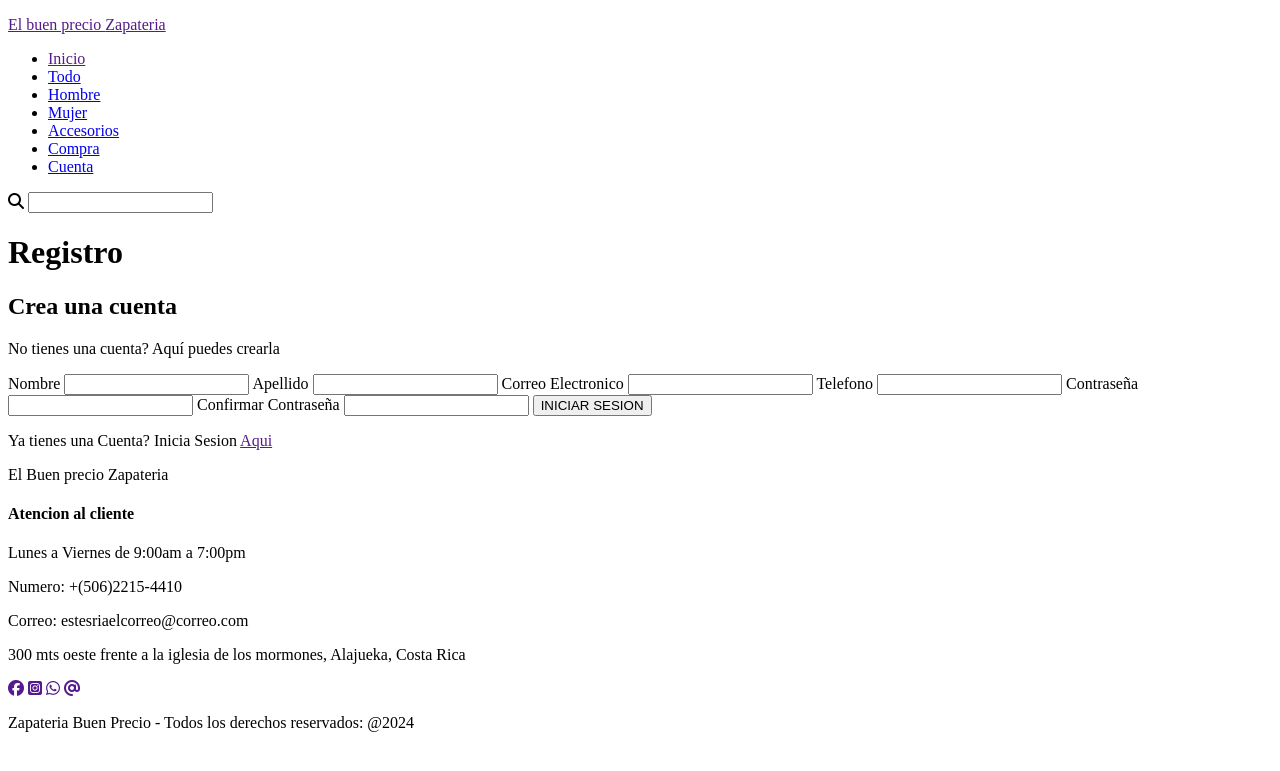
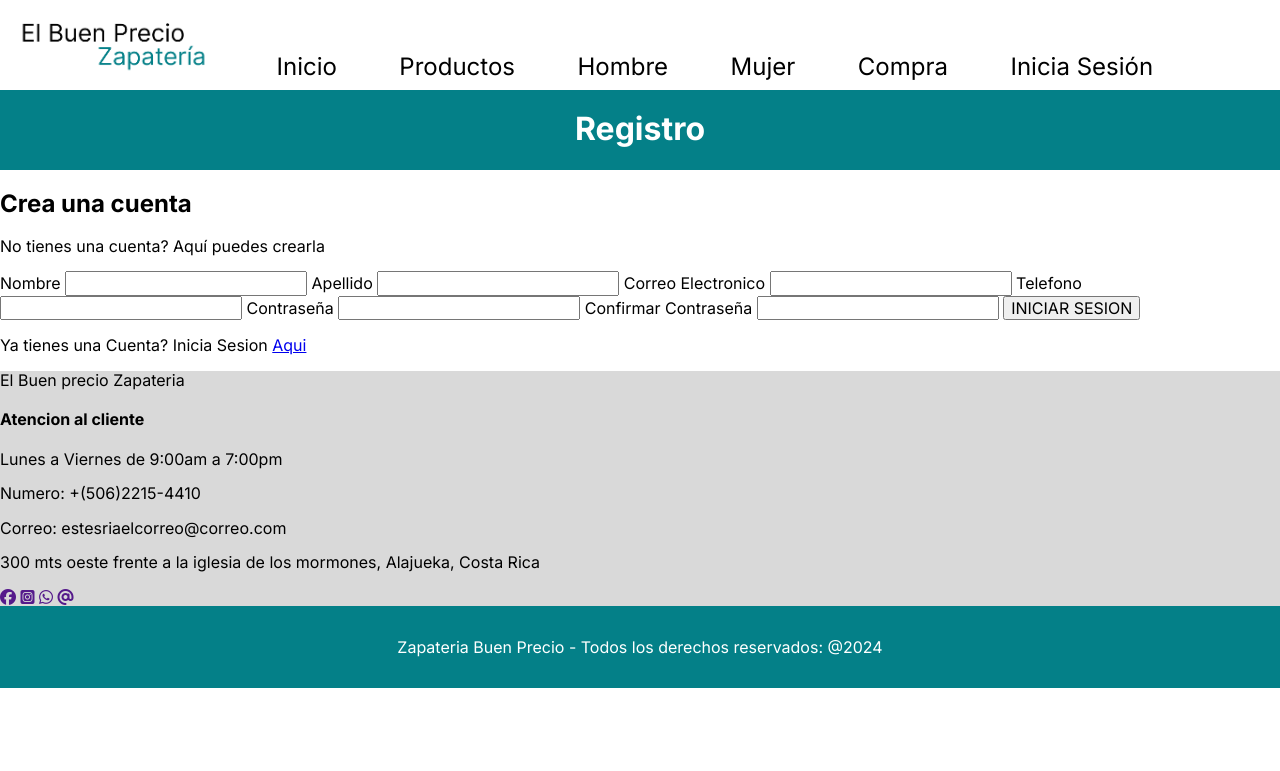
Before and after one commit to Danyy22-oi/Proyecto-Ambiente-web-cliente-servidor, a PHP site: page /registro.php in a window 1280 px wide. Shown: the top 771 px of the page. Run offline with PHP 8.4, Linux system fonts and the light colour scheme; some libraries are stand-ins or nearby versions.

Commit message:
Navbar y footer, CSS y normalize

```diff
--- a/css/styles.css
+++ b/css/styles.css
@@ -0,0 +1,105 @@
+* {
+    font-family: "Inter", sans-serif;
+    font-optical-sizing: auto;
+  }
+
+#menu {
+	background: #FFFF;
+	height: 80px;
+	border-radius: 0px;
+}
+#menu ul, #menu li {
+	margin: 0 auto;
+	padding: 0;
+	list-style: none
+}
+#menu ul {
+	width: 100%;
+	text-align: left;
+}
+#menu li {
+	display: inline-block;
+	position: relative;
+    margin-right: 30px;
+}
+#menu a {
+	display: block;
+	line-height: 80px;
+	padding: 0 14px;
+	text-decoration: none;
+	color: #000;
+	font-size: 24px;
+}
+
+#menu li a:hover {
+	color: #048088;
+}
+
+#menu input {
+	display: none;
+	margin: 0;
+	padding: 0;
+	height: 80px;
+	width: 100%;
+	opacity: 0;
+	cursor: pointer
+}
+#menu label {
+	display: none;
+	line-height: 80px;
+	text-align: left;
+	position: absolute;
+	left: 35px
+}
+#menu label:before {
+	font-size: 1.6em;
+	color: #FFFF;
+	content: "\2261";
+	margin-left: 20px;
+}
+
+.logo {
+    width: 200px;
+    height: auto;
+    margin-top: 10px;
+}
+
+.banner {
+    margin-top: 10px;
+    width: 100%;
+    height:auto;
+    background-color: #048088;
+    display: flex;
+    justify-content: center;
+    align-items: center;
+}
+
+.banner h1 {
+    color: white;
+    text-align: center;
+}
+
+@media screen and (max-width: 1150px) {
+    .banner {
+        margin-top: 90px;
+    }
+}
+
+@media screen and (max-width: 580px) {
+    .banner {
+        margin-top: 180px;
+    }
+}
+
+.footer{
+	width: 100%;
+	background-color: #048088;
+	text-align: center;
+	color:#FFFF;
+	padding: 1rem 0;
+}
+
+.subfooter{
+	width: 100%;
+	background-color: #D9D9D9;
+}
--- a/include/templates/footer.php
+++ b/include/templates/footer.php
@@ -1,5 +1,5 @@
 <footer>
-    <div>
+    <div class="subfooter">
         <p>El Buen precio <span>Zapateria</span></p>
         <h4>Atencion al cliente</h3>
             <p>Lunes a Viernes de 9:00am a 7:00pm</p>
@@ -13,7 +13,7 @@
                 <a href=""><i class="fa-solid fa-at"></i></a>
             </div>
     </div>
-    <div>
+    <div class="footer">
         <p>Zapateria Buen Precio - Todos los derechos reservados: @2024</p>
     </div>
 </footer>
--- a/include/templates/header.php
+++ b/include/templates/header.php
@@ -1,43 +1,32 @@
-<php?
+<!DOCTYPE html>
+<html lang="es">
 
-
-
-?>
-<head>
 <head>
     <meta charset="UTF-8">
     <meta name="viewport" content="width=device-width, initial-scale=1.0">
+    <title>Zapateria</title>
+    <link rel="preconnect" href="https://fonts.googleapis.com">
+    <link rel="preconnect" href="https://fonts.gstatic.com" crossorigin>
+    <link href="https://fonts.googleapis.com/css2?family=Inter:wght@100..900&display=swap" rel="stylesheet">
     <link rel="stylesheet" href="/css/styles.css">
+    <link rel="stylesheet" href="/css/normalize.css">
     <script src="https://kit.fontawesome.com/3c0d9a3fca.js" crossorigin="anonymous"></script>
-    <title>Zapateria</title>
 </head>
-</head>
+
 <body>
-<header>
-    <a href=""><p>El buen precio  <span>Zapateria</span></p>
-    <nav></a>
-        <ul>
-            <li>
-                <a href="">Inicio</a>
-            </li>
-            <li>
-                <a href="todo.php">Todo</a>
-            </li>
-            <li>
-               <a href="hombre.php">Hombre</a>
-            </li>
-            <li>
-               <a href="mujer.php">Mujer</a>
-            </li>
-            <li>
-               <a href="accesorios.php">Accesorios</a>
-            </li><li>
-               <a href="compra.php">Compra</a>
-            </li><li>
-               <a href="cuenta.php">Cuenta</a>
-            </li>
-        </ul>
-        <i class="fa-solid fa-magnifying-glass"></i>
-        <input type="text">
-    </nav>
-</header>
+    <header>
+        <nav id='menu'>
+            <ul>
+                <li><a href='index.php'><img src='img/Logo.png' alt='Logo Zapateria' class="logo"></a></li>
+                <li><a href='index.php'>Inicio</a></li>
+                <li><a href='http://'>Productos</a></li>
+                <li><a href='http://'>Hombre</a></li>
+                <li><a href='http://'>Mujer</a></li>
+                <li><a href='http://'>Compra</a></li>
+                <li><a href='registro.php'>Inicia Sesión</a></li>
+            </ul>
+        </nav>
+    </header>
+</body>
+
+</html>
--- a/registro.php
+++ b/registro.php
@@ -60,15 +60,13 @@ if ($_SERVER['REQUEST_METHOD'] == 'POST') {
 }
 ?>
 <main>
-    <div>
-        <h1>
-            Registro
-        </h1>
+    <div class="banner">
+        <h1>Registro</h1>
     </div>
     <ul>
         <?php
         foreach ($errores as $error) : ?>
-            <li class='error' style="color: red;"><?php echo $error; ?></li>
+        <li class='error' style="color: red;"><?php echo $error; ?></li>
         <?php
         endforeach;
         ?>
@@ -95,7 +93,7 @@ if ($_SERVER['REQUEST_METHOD'] == 'POST') {
                 INICIAR SESION
             </button>
         </form>
-        <p>Ya tienes una Cuenta? Inicia Sesion <span><a href="">Aqui</a></span></p>
+        <p>Ya tienes una Cuenta? Inicia Sesion <span><a href="login.php">Aqui</a></span></p>
     </div>
 
 </main>
```
Also changed, not shown: login.php (+4 -6 lines), css/normalize.css (added), img/Logo.png (added).
